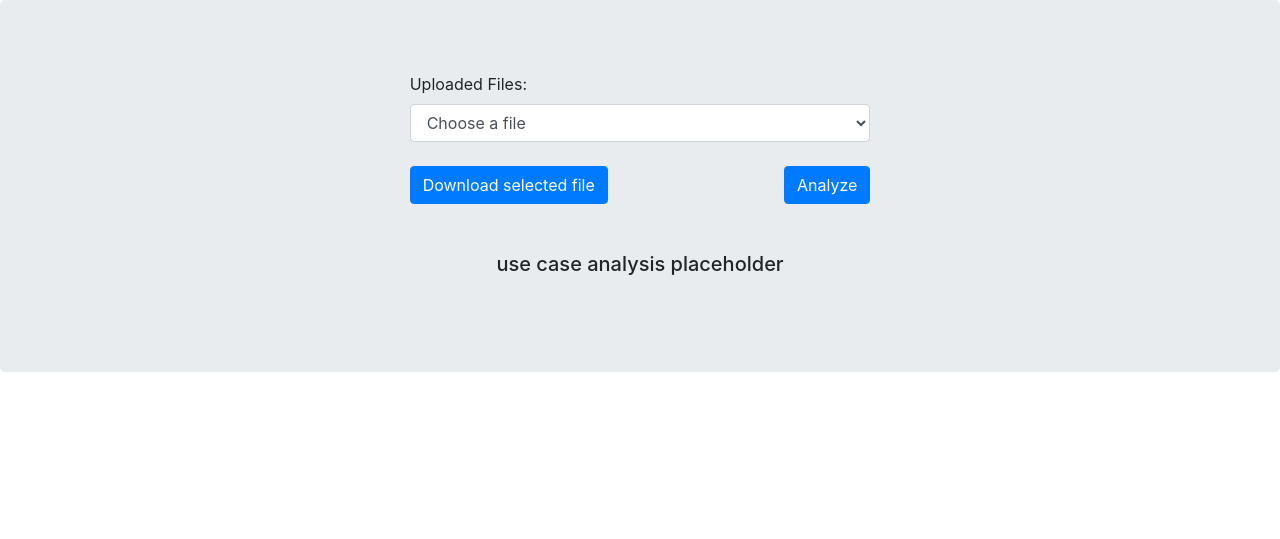
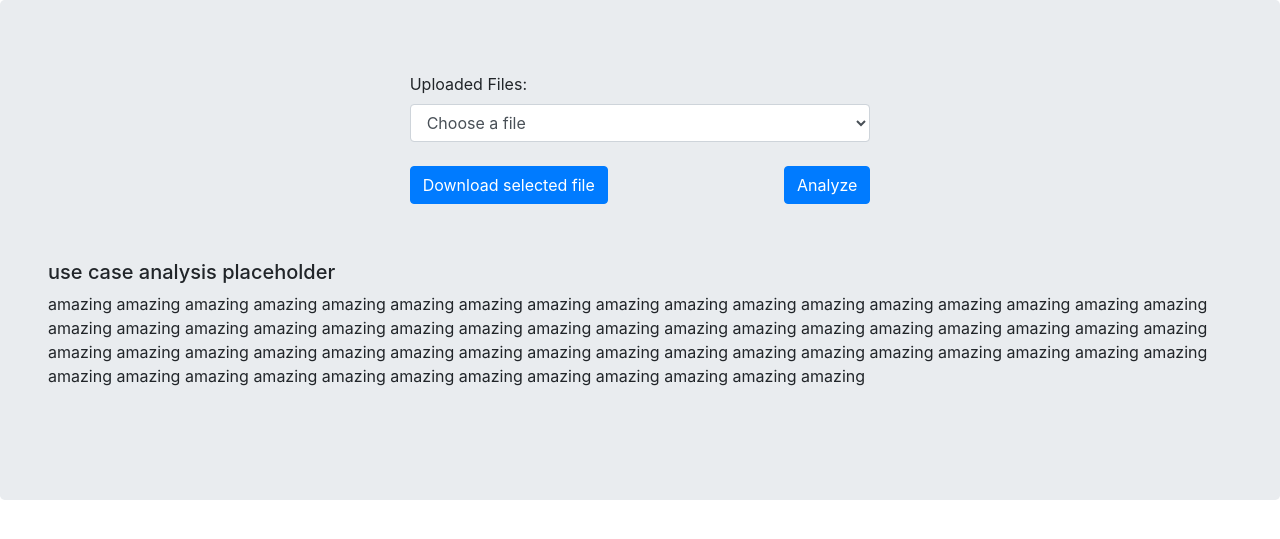
Before and after one commit to EeYiengZheng/LogAnalyzer, a Flask app: page /usecase in a window 1280 px wide. Shown: the part 56-595 px from the top of the page. Run offline with Flask 2, Linux system fonts and the light colour scheme; a user stored in the database is signed in; some libraries are stand-ins or nearby versions.

Commit message:
work-around for file upload bug

```diff
--- a/flaskfrontend/app/models.py
+++ b/flaskfrontend/app/models.py
@@ -44,7 +44,7 @@ class Log(db.Model):
     id = db.Column(db.Integer, primary_key=True)
     filename = db.Column(db.String)
     internal_f_name = db.Column(db.String(128), unique=True)
-    file_hash = db.Column(db.String(64), unique=True)
+    file_hash = db.Column(db.String(64))
     timestamp = db.Column(db.DateTime, default=datetime.datetime.utcnow)
     user_id = db.Column(db.Integer, db.ForeignKey('users.id'))
 
--- a/flaskfrontend/app/templates/login.html
+++ b/flaskfrontend/app/templates/login.html
@@ -54,7 +54,7 @@
             <input class="btn btn-primary float-right" type=submit value=Login></p>
     </form>
 
-    {#
+{#
     <form class="login" action="" method="post" name="login">
         {{ form.hidden_tag() }}
         <div class="container">
@@ -80,7 +80,7 @@
             <button class="btn btn-primary btn-block" type="submit">Register</button>
         </div>
     </form>
- #}
+
     <br>
     <hr>
     <br>
@@ -88,4 +88,5 @@
     <div class="d-flex justify-content-center">
         <div class="g-signin2" data-onsuccess="onSignIn" data-longtitle="true"></div>
     </div>
+#}
 {% endblock %}
--- a/flaskfrontend/app/templates/usecase.html
+++ b/flaskfrontend/app/templates/usecase.html
@@ -1,6 +1,12 @@
 {% extends "uploadedfiles.html" %}
+
 {% block uploaded %}
-    <div class="">
+    <div class="p-2">
         <h5>use case analysis placeholder</h5>
+        <p>amazing amazing amazing amazing amazing amazing amazing amazing amazing amazing amazing amazing amazing
+            amazing amazing amazing amazing amazing amazing amazing amazing amazing amazing amazing amazing amazing
+            amazing amazing amazing amazing amazing amazing amazing amazing amazing amazing amazing amazing amazing
+            amazing amazing amazing amazing amazing amazing amazing amazing amazing amazing amazing amazing amazing
+            amazing amazing amazing amazing amazing amazing amazing amazing amazing amazing amazing </p>
     </div>
 {% endblock %}
--- a/flaskfrontend/app/utils.py
+++ b/flaskfrontend/app/utils.py
@@ -38,7 +38,7 @@ def file_save_seq(f):
                 buf = afile.read(BLOCKSIZE)
         hash = hasher.hexdigest()
 
-        log_hash = models.Log.query.filter_by(file_hash=hash).first()
+        log_hash = models.Log.query.filter_by(file_hash=hash, user_id=current_user.id).first()
         if log_hash is not None:
             remove(tmp_path)
             flash('Upload unsuccessful: file already exist')
@@ -50,9 +50,9 @@ def file_save_seq(f):
         if not path.exists(dest_path):
             makedirs(dest_path)
         while path.isfile(path.join(app.root_path, UPLOAD_FOLDER, str(current_user.id),
-                                    i_f_name + str(i) + '.' + f_name.rsplit('.', 1)[1])):
+                                    i_f_name + str(current_user.id) + "_" + str(i) + '.' + f_name.rsplit('.', 1)[1])):
             i += 1
-        i_f_name = i_f_name + str(i) + '.' + f_name.rsplit('.', 1)[1]
+        i_f_name = i_f_name + str(current_user.id) + "_" + str(i) + '.' + f_name.rsplit('.', 1)[1]
 
         new_log = models.Log(owner=current_user)
         new_log.file_hash = hash
@@ -78,7 +78,7 @@ def findUserFiles(target_user):
                 filePath = os.path.abspath(userFolder + "/" + filename)
                 with open(filePath, "r") as f:
                     content = f.read()
-                fileArray.append({'filename': filename, 'contents': content})
+                fileArray.append({'filename': filename.replace('_' + str(current_user.id), ''), 'contents': content})
     return fileArray
 
 
```
Also changed, not shown: flaskfrontend/app.db.
